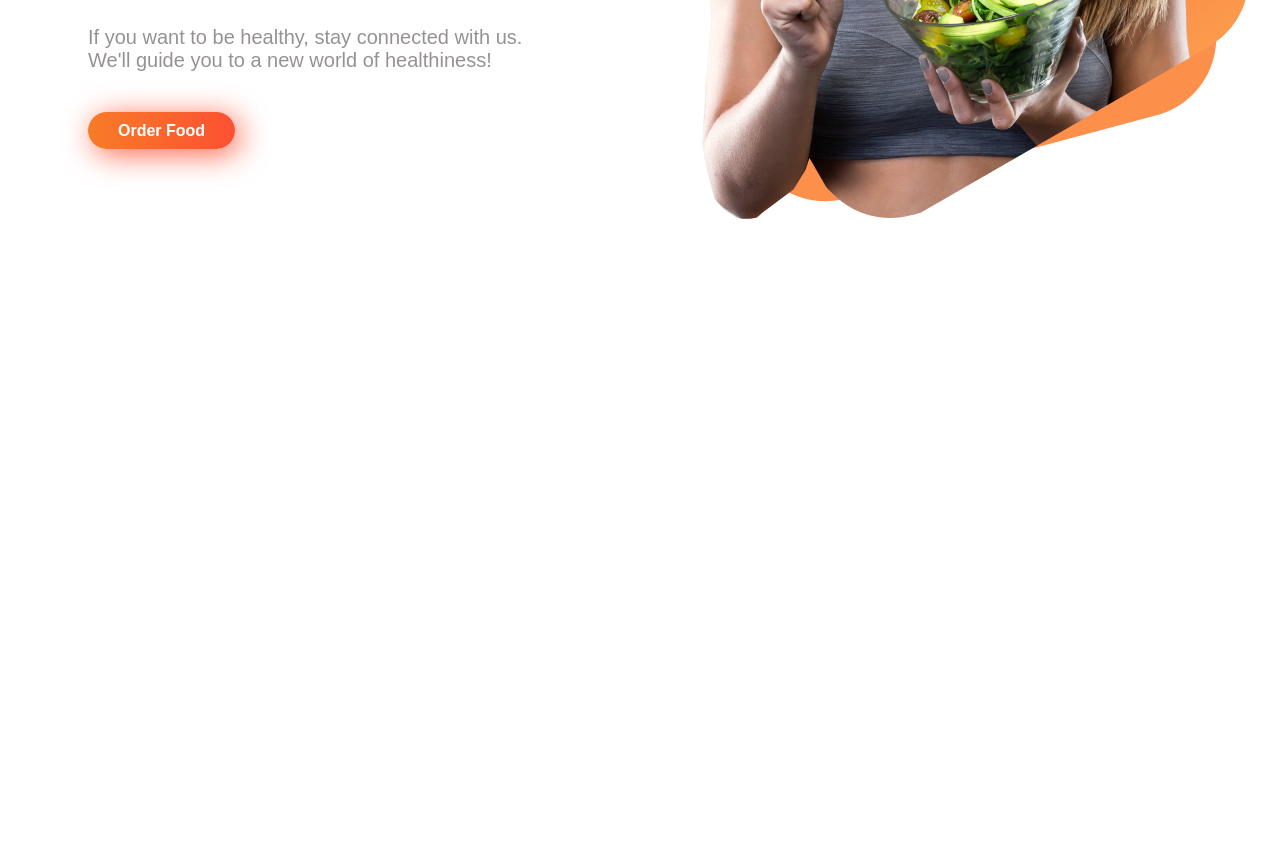
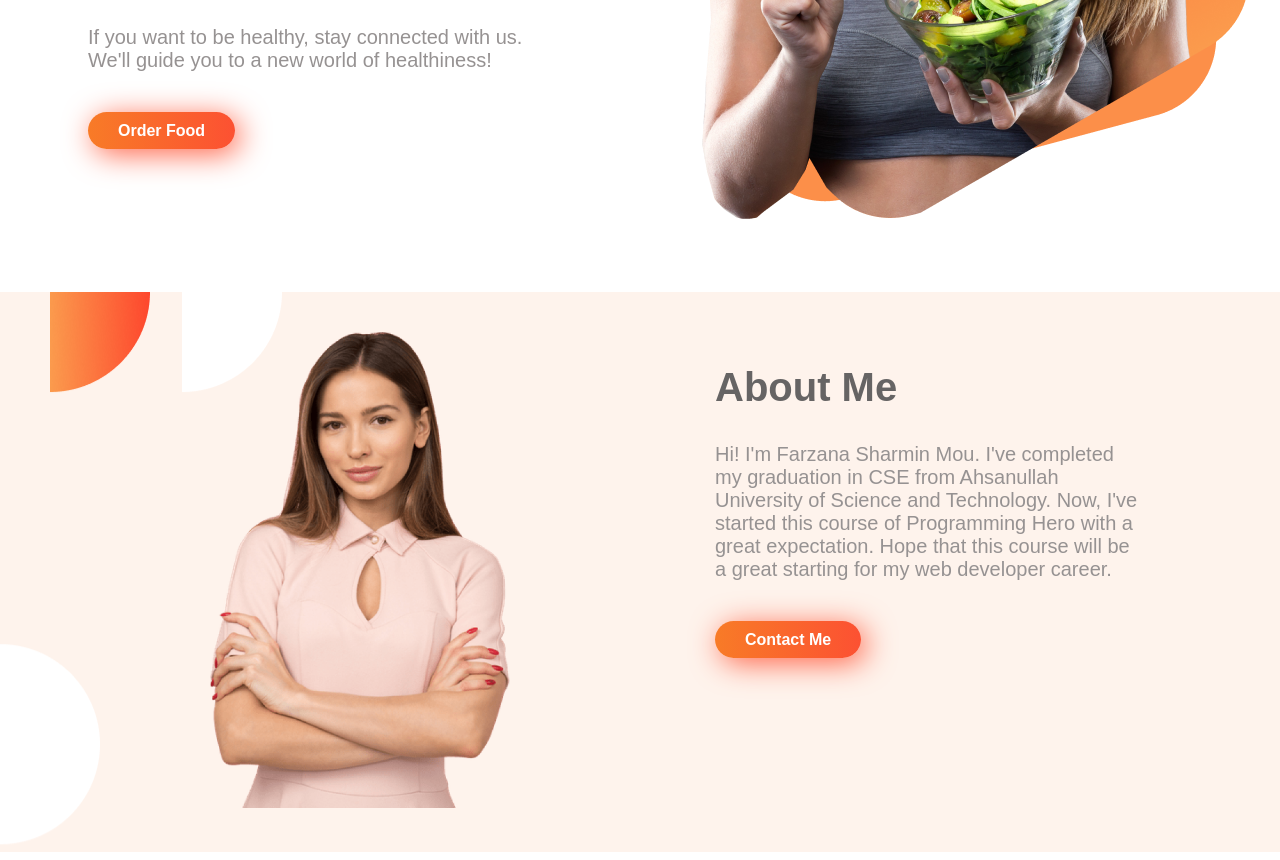
Before and after one commit to Farzana76/food-network, a plain HTML site: page index.html in a window 1280 px wide. Shown: the part 548-1408 px from the top of the page. Before the commit the page ends 848 px from the top, so only its background shows below. Drawn offline with Linux system fonts and the light colour scheme; a web font is replaced by a local one.

Commit message:
about me

```diff
--- a/index.html
+++ b/index.html
@@ -19,11 +19,25 @@
             <p>
                 If you want to be healthy, stay connected with us. We'll guide you to a new world of healthiness!
             </p>
-            <a href="https://github.com/Farzana76">Order Food</a>
+            <a target= "_blank" href="https://github.com/Farzana76">Order Food</a>
         </div>
         <div class="half-width">
             <img src="images/female/Group 8425.png" alt="">
         </div>
     </section>
+    <section class="bg-image">
+        <div class="half-width">
+            <img src="images/female/Person Image.png" alt="" style="width: 300px;">
+        </div>
+        <div class="half-width">
+            <h2>
+                About Me
+            </h2>
+            <p>
+                Hi! I'm Farzana Sharmin Mou. I've completed my graduation in CSE from Ahsanullah University of Science and Technology. Now, I've started this course of Programming Hero with a great expectation. Hope that this course will be a great starting for my web developer career.
+            </p>
+            <a target= "_blank" href="https://www.linkedin.com/in/farzana-sharmin-mou-9890281b8/">Contact Me</a>
+        </div>
+    </section>
 </body>
 </html>
--- a/style.css
+++ b/style.css
@@ -35,3 +35,15 @@ a{
 .top-down{
     margin-top: 130px;
 }
+.bg-image{
+    background-image: url(images/shapes/7.png);
+    margin-left: -8px;
+    margin-right: -8px;
+    padding-left: 170px;
+    padding-right: 100px;
+}
+h2{
+    font-size: 40px;
+    color: rgb(102, 100, 100);
+
+}
```
